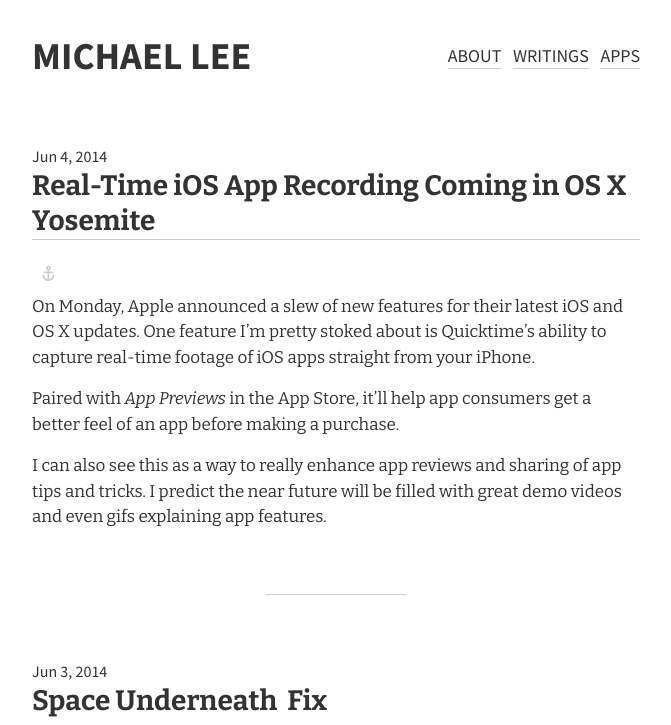
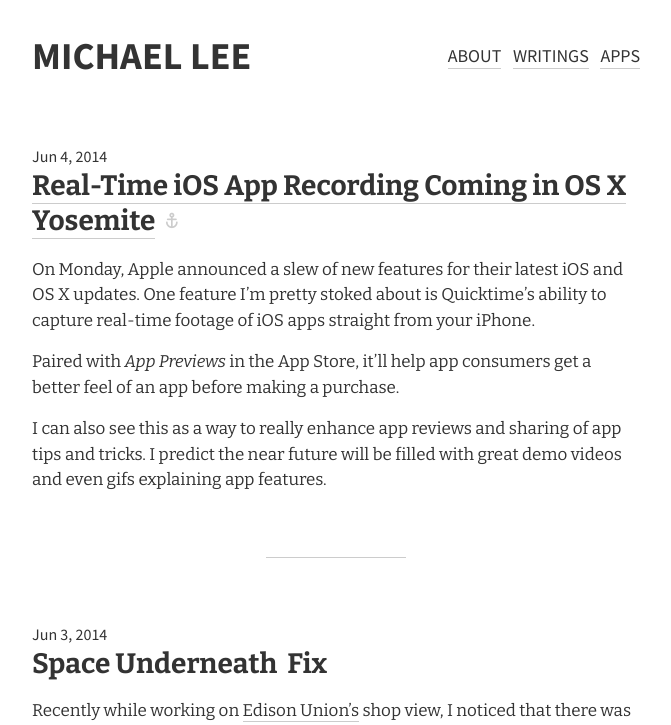
Before and after one commit to michaellee/old-michaelsoolee.com, a Jekyll site: the page built from index.html, in a window 1280 px wide. Shown: the top 725 px of the page, without its empty margins (304-975 px from the left). Built offline with Jekyll 4.4.1, drawn with Linux system fonts in a browser that asks for light colours; Markdown is read by kramdown in place of the engine named in the settings; the list of posts is cut into pages by our own code.

Commit message:
CSS: Fixed external links

```diff
--- a/css/main.css
+++ b/css/main.css
@@ -1024,6 +1024,8 @@ pre[class*='language-'] > code[data-language]::before {
   border-bottom: none; }
 .SiteContent article header a:hover {
   color: #ed6c63; }
+.SiteContent article header .external {
+  display: inline; }
 .SiteContent article header .Permalink {
   color: #cccccc;
   display: inline-block;
--- a/index.html
+++ b/index.html
@@ -4,13 +4,13 @@ layout: default
 
 {% for post in paginator.posts %}
 <article>
-  <header>
+  <header class="mb1">
     <div class="sans-serif">{{ post.date | date: "%b %-d, %Y" }}</div>
 
     {% if post.external %}
-      <a class="h3 bold inline external mb1" href="{{ post.external }}">{{ post.title }}</a><a href="{{ post.url | prepend: site.baseurl }}" class="icon-anchor Permalink" title="Permalink to {{ post.title }}"></a>
+      <a class="h3 bold external" href="{{ post.external }}">{{ post.title }}</a><a href="{{ post.url | prepend: site.baseurl }}" class="icon-anchor Permalink" title="Permalink to {{ post.title }}"></a>
     {% else %}
-      <a class="h3 bold inline mb1" href="{{ post.url | prepend: site.baseurl }}">{{ post.title }}</a>
+      <a class="h3 bold inline" href="{{ post.url | prepend: site.baseurl }}">{{ post.title }}</a>
     {% endif %}
   </header>
 
--- a/sass/partials/_sitecontent.scss
+++ b/sass/partials/_sitecontent.scss
@@ -23,6 +23,9 @@
     a:hover{
       color: $red;
     }
+    .external{
+      display: inline;
+    }
     .Permalink{
       color: $gray;
       display: inline-block;
```
